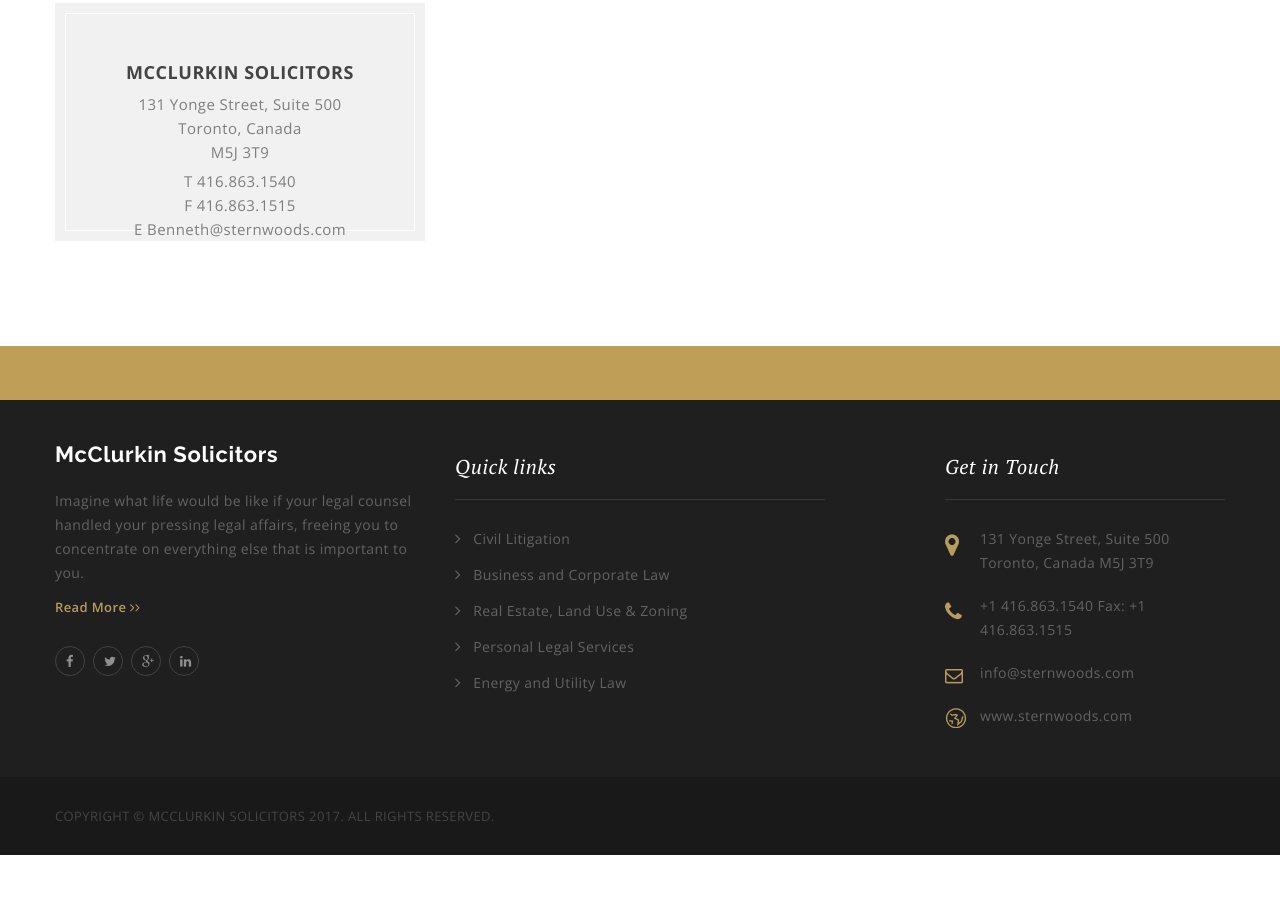
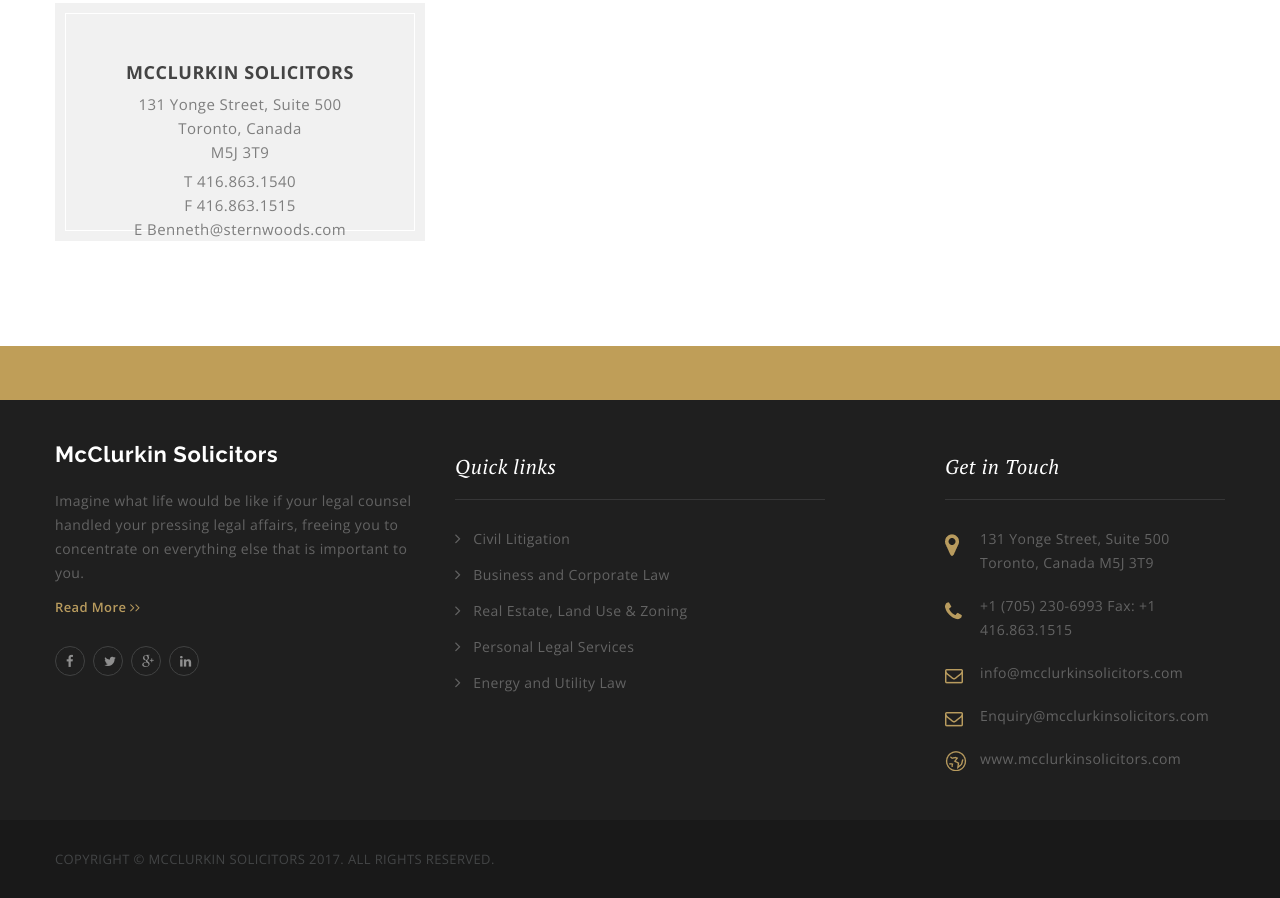
Before and after one commit to Ellovick1/McClurkin-Solicitors-Project, a plain HTML site: page contact.html in a window 1280 px wide. Shown: the part 586-1484 px from the top of the page. Before the commit the page ends 1441 px from the top, so only its background shows below. Drawn offline with nearby package versions, Linux system fonts and the light colour scheme.

Commit message:
added number to each page

```diff
--- a/contact.html
+++ b/contact.html
@@ -169,9 +169,10 @@
                                 <h3>Get in Touch</h3>
                                 <ul>
                                     <li class="location">131 Yonge Street, Suite 500 Toronto, Canada M5J 3T9</li>
-                                    <li class="phone">+1 416.863.1540 Fax: +1 416.863.1515</li>
-                                    <li class="envelop">info@sternwoods.com</li>
-                                    <li class="website">www.sternwoods.com</li>
+                                    <li class="phone">+1 (705) 230-6993 Fax: +1 416.863.1515</li>
+                                    <li class="envelop">info@mcclurkinsolicitors.com</li>
+                                    <li class="envelop">Enquiry@mcclurkinsolicitors.com</li>
+                                    <li class="website">www.mcclurkinsolicitors.com</li>
                                 </ul>
                             </div>
                         </div>
```
Also changed, not shown: about.html (+4 -3 lines), attorney.html (+4 -3 lines), careers.html (+4 -3 lines), index.html (+4 -3 lines), practice.html (+4 -3 lines).
